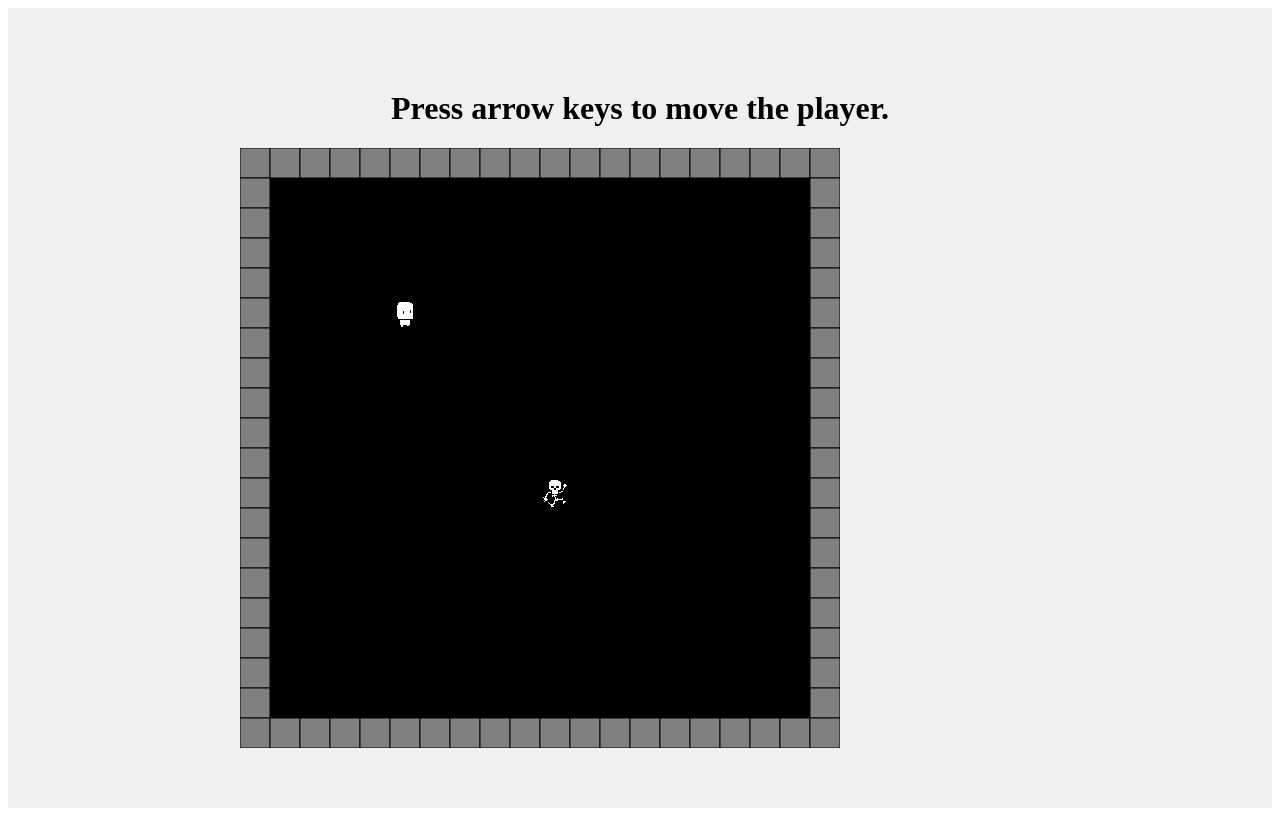
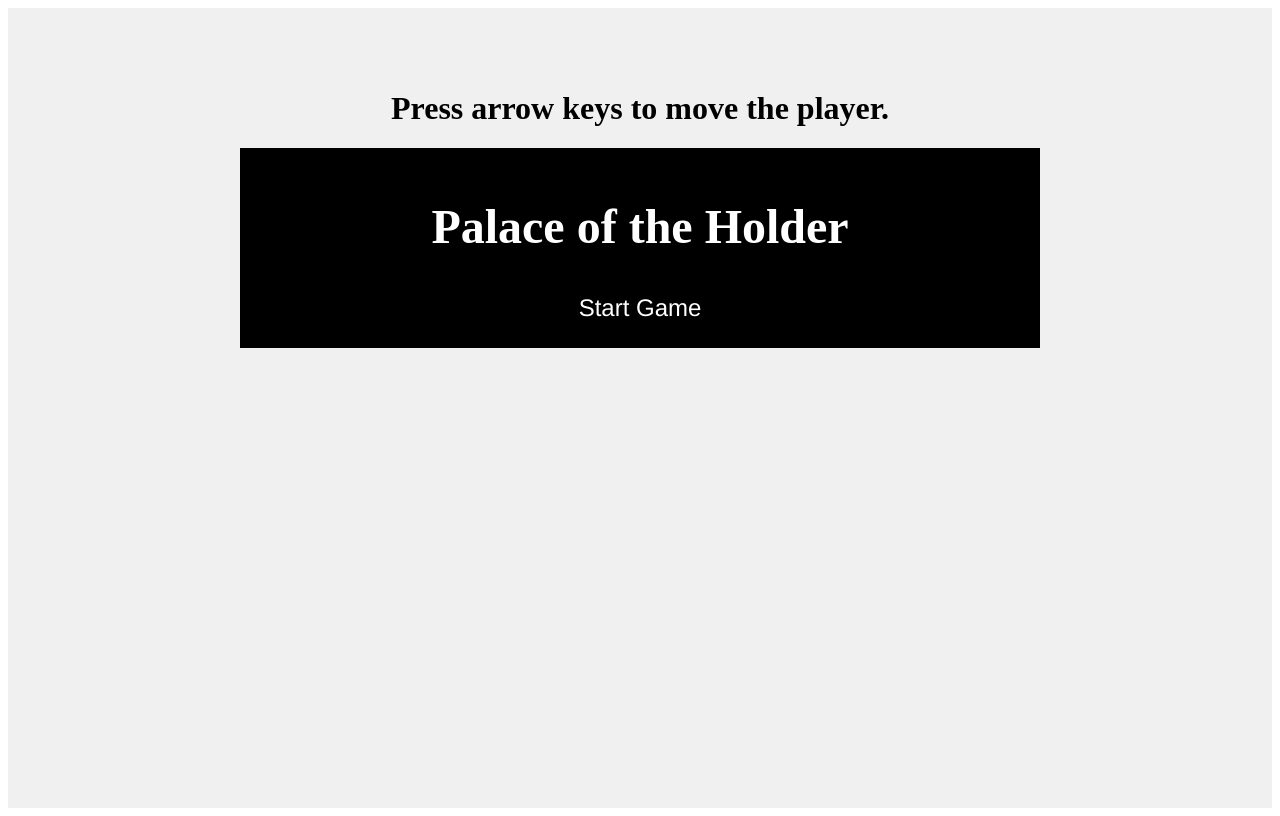
Before and after one commit to VVastrel/refactored-fortnight, a React (Vite) app in the folder dungeon-crawler/: page / in a window 1280 px wide. Built offline with nearby package versions, Linux system fonts and the light colour scheme.

Commit message:
Perus raakile päävalikko.

```diff
--- a/dungeon-crawler/src/components/CharacterCanvas.jsx
+++ b/dungeon-crawler/src/components/CharacterCanvas.jsx
@@ -16,7 +16,7 @@ const CharacterCanvas = () => {
   //const enemies = useSelector(selectEnemies);
 
   // Animation frame index
-  const frameIndex = useAnimation(2, 200); // Assuming 4-frame animation
+  const frameIndex = useAnimation(2, 400); // Assuming 4-frame animation
 
   // Convert player and enemies into objects array used by animation loop
 
--- a/dungeon-crawler/src/components/Game.css
+++ b/dungeon-crawler/src/components/Game.css
@@ -17,3 +17,33 @@ canvas {
 #CharacterCanvas {
     z-index: 2; /* In front */
 }
+
+.main-menu {
+    display: flex;
+    flex-direction: column;
+    align-items: center;
+    justify-content: center;
+    height: 25vh;
+    background-color: #000000;
+    color: white;
+}
+
+.main-menu h1 {
+    font-size: 3rem;
+    margin-bottom: 2rem;
+}
+
+.main-menu button {
+    font-size: 1.5rem;
+    font-family: 'Franklin Gothic Medium', 'Arial Narrow', Arial, sans-serif;
+    padding: 0.5rem 2rem;
+    cursor: pointer;
+    background-color: #000000;
+    color: white;
+    border: none;
+    border-radius: 5px;
+}
+
+.main-menu button:hover {
+    background-color: #ffffff;
+}
--- a/dungeon-crawler/src/components/Game.jsx
+++ b/dungeon-crawler/src/components/Game.jsx
@@ -1,4 +1,4 @@
-import { React, useEffect } from 'react';
+/* import { React, useEffect } from 'react';
 import GameCanvas from './GameCanvas.jsx';
 import CharacterCanvas from './CharacterCanvas.jsx';
 import Player from './Player.jsx';
@@ -21,3 +21,42 @@ const Game = () => {
 };
 
 export default Game;
+ */
+
+import React, { useState, useEffect } from 'react';
+import GameCanvas from './GameCanvas.jsx';
+import CharacterCanvas from './CharacterCanvas.jsx';
+import Player from './Player.jsx';
+import MainMenu from './Menu.jsx';
+import { startEnemyAI } from "../utils/enemyAI.js";
+import './Game.css';
+
+const Game = () => {
+  const [isGameStarted, setIsGameStarted] = useState(false);
+
+  useEffect(() => {
+    if (isGameStarted) {
+      startEnemyAI();
+    }
+  }, [isGameStarted]);
+
+  const handleStartGame = () => {
+    setIsGameStarted(true);
+  };
+
+  return (
+    <div className="canvas-container">
+      {isGameStarted ? (
+        <>
+          <GameCanvas />
+          <CharacterCanvas />
+          <Player />
+        </>
+      ) : (
+        <MainMenu onStartGame={handleStartGame} />
+      )}
+    </div>
+  );
+};
+
+export default Game;
--- a/dungeon-crawler/src/components/Menu.jsx
+++ b/dungeon-crawler/src/components/Menu.jsx
@@ -1 +1,13 @@
 // TODO: Implement basic main menu
+import React from 'react';
+
+const MainMenu = ({ onStartGame }) => {
+  return (
+    <div className="main-menu">
+      <h1>Palace of the Holder</h1>
+      <button onClick={onStartGame}>Start Game</button>
+    </div>
+  );
+};
+
+export default MainMenu;
```
Also changed, not shown: 1 other file (tests, documents, lock files or other folders).
